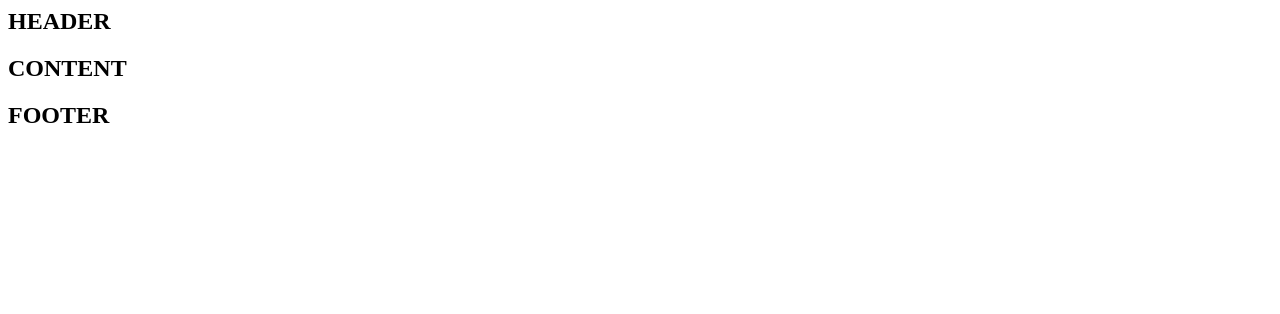
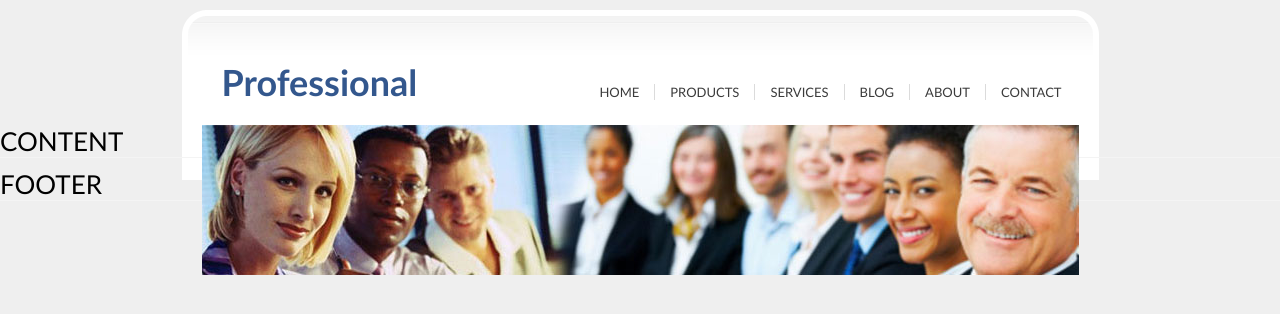
Before and after one commit to otahamp/reacttraining, a React app in the folder reactexcercise/: page / in a window 1280 px wide. Built offline with nearby package versions, Linux system fonts and the light colour scheme.

Commit message:
Header added

```diff
--- a/reactexcercise/index.html
+++ b/reactexcercise/index.html
@@ -1,6 +1,8 @@
+<!DOCTYPE html PUBLIC "-//W3C//DTD XHTML 1.0 Strict//EN" "http://www.w3.org/TR/xhtml1/DTD/xhtml1-strict.dtd">
 <html>
 <head>
 <title>Professional by 100 Web Hosting</title>
+<link href="stylesheets/style.css" rel="stylesheet" type="text/css" />
 </head>
 <body>
     <div id='app'>
--- a/reactexcercise/scripts/app.js
+++ b/reactexcercise/scripts/app.js
@@ -1,6 +1,6 @@
 import React from 'react';
 import ReactDOM from 'react-dom';
-import { HeaderComponent } from './components/header';
+import { HeaderComponent } from './components/header/header';
 import { FooterComponent } from './components/footer';
 import { ContentComponent } from './components/content';
 
--- a/reactexcercise/scripts/components/header.js
+++ b/reactexcercise/scripts/components/header/header.js
@@ -1,10 +1,15 @@
 import React from 'react';
+import { Logo } from './logo';
+import { Menu } from './menu';
+import { HeaderImage } from './headerimage';
 
 class HeaderComponent extends React.Component {
     render() {
         let headerMarkup = (
-            <div>
-                <h2>HEADER</h2>
+            <div id="header">
+                <Logo/>
+                <Menu/>
+                <HeaderImage/>
             </div>
         );
         return headerMarkup;
--- /dev/null
+++ b/reactexcercise/scripts/components/header/headerimage.js
@@ -0,0 +1,16 @@
+import React from 'react';
+
+class HeaderImage extends React.Component {
+    render() {
+        let headerImage = (
+            <div id="headershadow">
+                <a href="#">
+                    <img src="../../../images/header-picture.jpg" alt="" width="877" height="150" />
+                </a>
+            </div>
+        );
+        return headerImage;
+    };
+}
+
+export { HeaderImage };
--- /dev/null
+++ b/reactexcercise/scripts/components/header/logo.js
@@ -0,0 +1,14 @@
+import React from 'react';
+
+class Logo extends React.Component {
+    render() {
+        let logo = (
+            <div id="logo">
+                <h1><span><a href="#">Professional</a></span></h1>
+            </div>
+        );
+        return logo;
+    };
+}
+
+export { Logo };
--- /dev/null
+++ b/reactexcercise/scripts/components/header/menu.js
@@ -0,0 +1,21 @@
+import React from 'react';
+
+class Menu extends React.Component {
+    render() {
+        let menu = (
+            <div id="menu">
+                <ul>
+                    <li class="first"><a href="#">Home</a></li>
+                    <li><a href="#">Products</a></li>
+                    <li><a href="#">Services</a></li>
+                    <li><a href="#">Blog</a></li>
+                    <li><a href="#">About</a></li>
+                    <li><a href="#">Contact</a></li>
+                </ul>
+            </div>
+        );
+        return menu;
+    };
+}
+
+export { Menu };
--- /dev/null
+++ b/reactexcercise/stylesheets/style.css
@@ -0,0 +1,180 @@
+* {
+    font-family: "Trebuchet MS", Arial, Helvetica, sans-serif;
+}
+
+body {
+    margin: 10px 0;
+    padding: 0;
+    background: #EFEFEF;
+    font-size: 13px;
+    color: #6B6B6B;
+}
+
+a {
+    color: #3467b4;
+}
+
+a:hover {
+    text-decoration: none;
+}
+
+img {
+    border: none;
+}
+
+h1, h2, h3, h4, h5, h6 {
+    margin: 0;
+    padding: 0;
+    font-weight: normal;
+    color: #000000;
+}
+
+h2 {
+    margin-bottom: 10px;
+    border-bottom: 1px solid #F4F4F4;
+    font-size: 26px;
+}
+
+h3 {
+    margin-bottom: 15px;
+    padding-bottom: 5px;
+    font-size: 16px;
+    border-bottom: 1px solid #F4F4F4;
+}
+
+p, ol, ul, blockquote {
+    line-height: 24px;
+}
+
+ul {
+    margin-left: 0;
+    padding-left: 0;
+    list-style: none;
+}
+
+
+#header {
+    width: 917px;
+    height: 115px;
+    margin: 0 auto;
+    background: url(../images/topmiddle.gif) repeat-x;
+}
+
+#logo {
+    float: left;
+    height: 115px;
+    padding: 0 0 0 0;
+    background: url(../images/topleft.gif) no-repeat;
+}
+
+#logo * {
+    text-decoration: none;
+}
+
+#logo h1 {
+    float: left;
+    padding: 50px 0 0 40px;
+    font-size: 36px;
+}
+
+#logo h1 a {
+    color: #000000;
+}
+
+#logo h1 span a {
+    font-weight: bold;
+    color: #33578d;
+}
+
+#logo h2 {
+    float: left;
+    padding: 72px 0 0 8px;
+    font-size: 12px;
+    border: none;
+}
+
+#logo h2 a {
+    color: #B4B4B4;
+}
+
+/* Menu */
+
+#menu {
+    float: right;
+    height: 45px;
+    padding: 70px 22px 0 0;
+    background: url(../images/topright.gif) no-repeat right top;
+}
+
+#menu ul {
+    margin: 0;
+    padding: 0;
+    list-style: none;
+}
+
+#menu li {
+    display: inline;
+}
+
+#menu a {
+    padding: 0 15px 0 15px;
+    border-left: 1px solid #DBDBDB;
+    text-transform: uppercase;
+    text-decoration: none;
+    font-size: 13px;
+    color: #3B3B3B;
+}
+
+#menu a:hover {
+    background: #4c6488;
+    color: #ffffff;
+    text-decoration: none;
+}
+
+#menu .first a {
+    border: none;
+}
+
+
+#headershadow {
+    width: 877px;
+    height: 170px;
+    margin: 0 auto;
+    background: url(../images/headershadow.gif) repeat-x left bottom;
+    border-right: 20px solid #FFFFFF;
+    border-left: 20px solid #FFFFFF;
+}
+
+/* Content */
+
+#content {
+    width: 847px;
+    margin: 0 auto;
+    padding: 10px 35px 0 35px;
+    background: #FFFFFF url(../images/bottom.gif) no-repeat left bottom;
+}
+
+#maincontent {
+    float: left;
+    width: 620px;
+}
+
+#sidebar {
+    float: right;
+    width: 185px;
+    padding: 5px 0 0 0;
+}
+
+/* Footer */
+
+#footer {
+}
+
+#footer p {
+    text-align: center;
+    color: #777777;
+}
+
+#footer a {
+    color: #5D5D5D;
+}
```
Also changed, not shown: reactexcercise/README.md (added), reactexcercise/build/app.bundle.js, reactexcercise/images/bottom.gif (added), reactexcercise/images/header-picture.jpg (added), reactexcercise/images/headershadow.gif (added), reactexcercise/images/topleft.gif (added), reactexcercise/images/topmiddle.gif (added), reactexcercise/images/topright.gif (added), 3 other files. Lines whose indentation alone changed are shown as unchanged.
